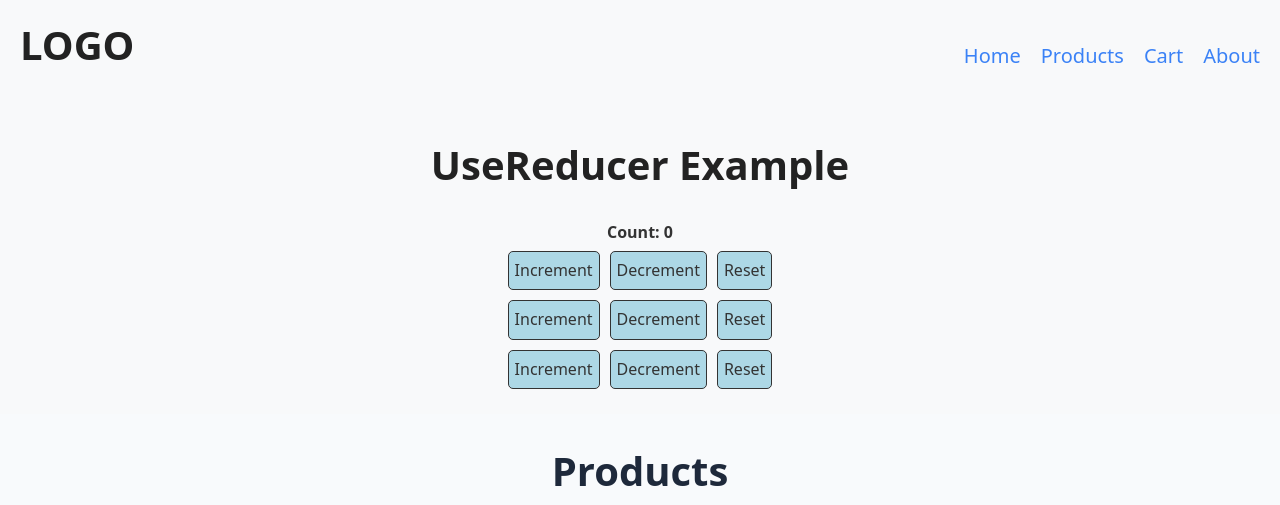
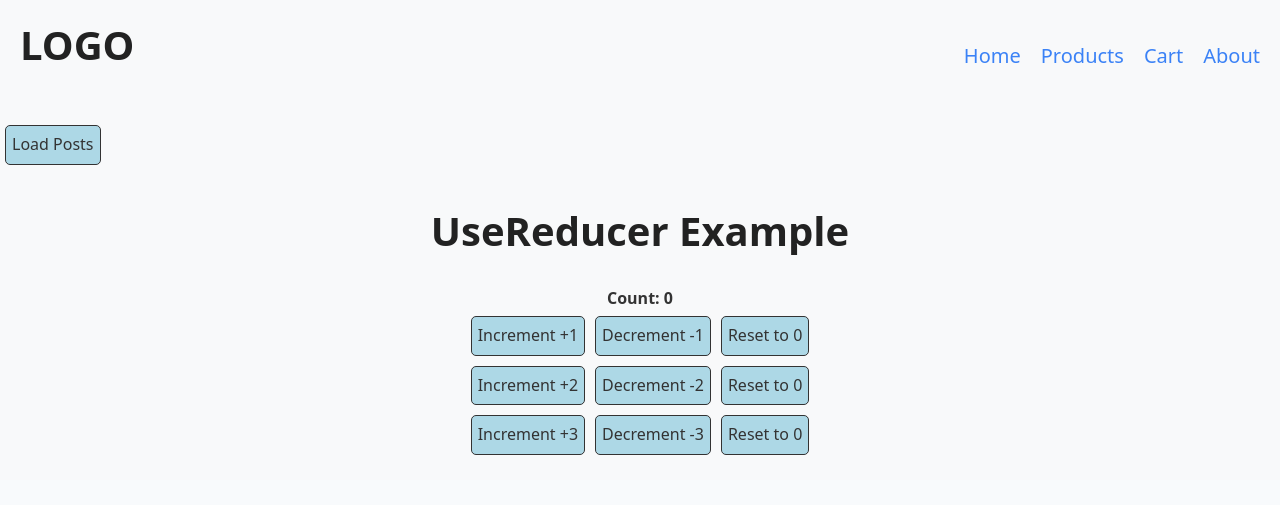
Before and after one commit to NourIslamAoudia/learn-React-Js, a React (Vite) app: page / in a window 1280 px wide. Shown: the top 505 px of the page. Built offline with nearby package versions, Linux system fonts and the light colour scheme.

Commit message:
fix: ajout section AxiosPosts

```diff
--- /dev/null
+++ b/components/UseReducer/AxiosPosts.jsx
@@ -0,0 +1,58 @@
+import { useEffect, useReducer, useCallback } from "react";
+import { fetchPosts } from "../../API/posts";
+import Skeleton from "../loader/Skeleton";
+import style from "../Button.module.css";
+
+const initialState = {
+  posts: [],
+  loading: false,
+  error: null,
+};
+
+const reducer = (state, action) => {
+  switch (action.type) {
+    case "FETCH_START":
+      return { ...state, loading: true, error: null };
+    case "FETCH_SUCCESS":
+      return { ...state, posts: action.payload, loading: false };
+    case "FETCH_ERROR":
+      return { ...state, error: action.payload, loading: false };
+    default:
+      return state;
+  }
+};
+
+const AxiosPosts = () => {
+  const [state, dispatch] = useReducer(reducer, initialState);
+
+  const fetchData = useCallback(async () => {
+    dispatch({ type: "FETCH_START" });
+    try {
+      await new Promise((resolve) => setTimeout(resolve, 2000));
+      const posts = await fetchPosts();
+      dispatch({ type: "FETCH_SUCCESS", payload: posts });
+    } catch (error) {
+      dispatch({ type: "FETCH_ERROR", payload: error.message });
+    }
+  }, []);
+
+  useEffect(() => {
+  }, [fetchData]);
+
+  return (
+    <>
+      <button className={style.button} onClick={fetchData}>
+        Load Posts
+      </button>
+      {state.loading && <Skeleton />}
+      {state.error && <p>Error: {state.error}</p>}
+      <ul>
+        {state.posts.map((post) => (
+          <li key={post.id}>{post.title}</li>
+        ))}
+      </ul>
+    </>
+  );
+};
+
+export default AxiosPosts;
--- a/components/UseReducer/C1.jsx
+++ b/components/UseReducer/C1.jsx
@@ -10,19 +10,19 @@ const C1 = () => {
         className={styles.button}
         onClick={() => dispatch({ type: "increment", value: 1 })}
       >
-        Increment
+        Increment +1
       </button>
       <button
         className={styles.button}
         onClick={() => dispatch({ type: "decrement", value: 1 })}
       >
-        Decrement
+        Decrement -1
       </button>
       <button
         className={styles.button}
         onClick={() => dispatch({ type: "reset" })}
       >
-        Reset
+        Reset to 0
       </button>
     </>
   );
--- a/components/UseReducer/C2.jsx
+++ b/components/UseReducer/C2.jsx
@@ -9,21 +9,21 @@ const C2 = () => {
     <>
       <button
         className={styles.button}
-        onClick={() => dispatch({ type: "increment", value: 1 })}
+        onClick={() => dispatch({ type: "increment", value: 2 })}
       >
-        Increment
+        Increment +2
       </button>
       <button
         className={styles.button}
-        onClick={() => dispatch({ type: "decrement", value: 1 })}
+        onClick={() => dispatch({ type: "decrement", value: 2 })}
       >
-        Decrement
+        Decrement -2
       </button>
       <button
         className={styles.button}
         onClick={() => dispatch({ type: "reset" })}
       >
-        Reset
+        Reset to 0
       </button>
     </>
   );
--- a/components/UseReducer/C3.jsx
+++ b/components/UseReducer/C3.jsx
@@ -7,21 +7,21 @@ const C3 = () => {
     <>
       <button
         className={styles.button}
-        onClick={() => dispatch({ type: "increment", value: 1 })}
+        onClick={() => dispatch({ type: "increment", value: 3 })}
       >
-        Increment
+        Increment +3
       </button>
       <button
         className={styles.button}
-        onClick={() => dispatch({ type: "decrement", value: 1 })}
+        onClick={() => dispatch({ type: "decrement", value: 3 })}
       >
-        Decrement
+        Decrement -3
       </button>
       <button
         className={styles.button}
         onClick={() => dispatch({ type: "reset" })}
       >
-        Reset
+        Reset to 0
       </button>
     </>
   );
--- a/components/loader/Skeleton.jsx
+++ b/components/loader/Skeleton.jsx
@@ -1,6 +1,6 @@
 import "./Skeleton.css"; // adapte le chemin
 const Skeleton = () => {
-  const fakeArray = new Array(10).fill(0); // 10 éléments fictifs
+  const fakeArray = new Array(5).fill(0); // 5 éléments fictifs
 
   return (
     <ul className="skeleton-list">
--- a/src/App.jsx
+++ b/src/App.jsx
@@ -11,11 +11,13 @@ import Footer from "../components/Footer";
 import UseReduce from "../components/UseReduce";
 import MainC from "../components/UseReducer/MainC";
 import CountContextProvider from "../context/CountContext.jsx";
+import AxiosPosts from "../components/UseReducer/AxiosPosts.jsx";
 
 const App = () => {
   return (
     <>
       <Header />
+      <AxiosPosts />
       <CountContextProvider>
         <MainC />
       </CountContextProvider>
```
